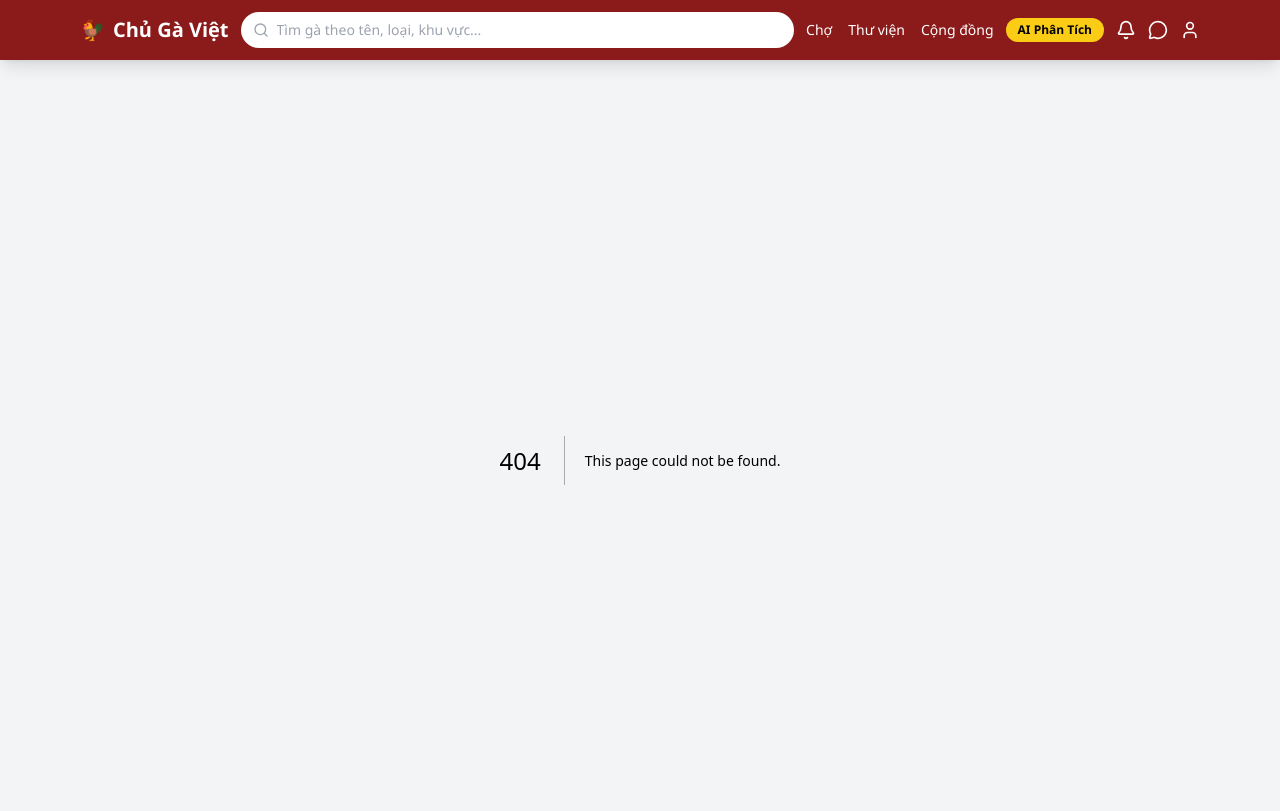
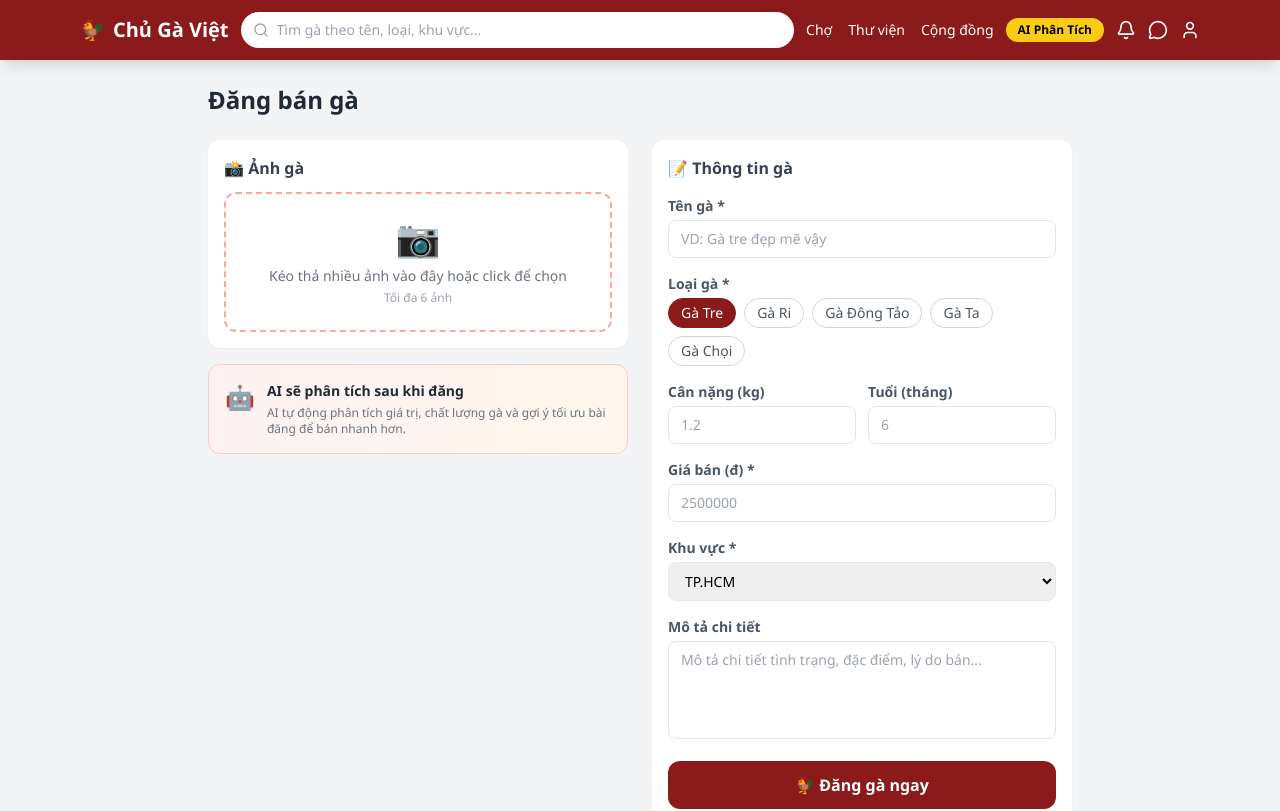
Before and after one commit to Song-Thao/chu-ga-viet, a Next.js app: page /dang-ga in a window 1280 px wide. Before the commit this address had no page. Shown: the top 811 px of the page. Built offline with nearby package versions, Linux system fonts and the light colour scheme.

Commit message:
add dang ga page

```diff
--- /dev/null
+++ b/app/dang-ga/page.tsx
@@ -0,0 +1,163 @@
+'use client';
+import { useState } from 'react';
+import { useRouter } from 'next/navigation';
+
+const LoaiGa = ['Gà Tre', 'Gà Ri', 'Gà Đông Tảo', 'Gà Ta', 'Gà Chọi'];
+const KhuVuc = ['Hà Nội', 'TP.HCM', 'Đà Nẵng', 'Bình Dương', 'Cần Thơ', 'Đồng Tháp', 'An Giang', 'Long An'];
+
+export default function DangGaPage() {
+  const router = useRouter();
+  const [images, setImages] = useState<string[]>([]);
+  const [form, setForm] = useState({
+    ten: '', loai: 'Gà Tre', gia: '', can_nang: '', tuoi: '', khu_vuc: 'TP.HCM', mo_ta: ''
+  });
+  const [submitted, setSubmitted] = useState(false);
+
+  const handleImages = (e: React.ChangeEvent<HTMLInputElement>) => {
+    const files = Array.from(e.target.files || []);
+    files.forEach(file => {
+      const reader = new FileReader();
+      reader.onload = (ev) => {
+        setImages(prev => [...prev, ev.target?.result as string]);
+      };
+      reader.readAsDataURL(file);
+    });
+  };
+
+  const handleSubmit = (e: React.FormEvent) => {
+    e.preventDefault();
+    setSubmitted(true);
+    setTimeout(() => router.push('/cho'), 2000);
+  };
+
+  if (submitted) {
+    return (
+      <div className="min-h-screen flex items-center justify-center">
+        <div className="text-center">
+          <div className="text-6xl mb-4">🐓</div>
+          <div className="font-black text-2xl text-gray-800 mb-2">Đăng gà thành công!</div>
+          <div className="text-gray-500">AI đang phân tích gà của bạn...</div>
+          <div className="mt-4 w-8 h-8 border-4 border-[#8B1A1A] border-t-transparent rounded-full animate-spin mx-auto"></div>
+        </div>
+      </div>
+    );
+  }
+
+  return (
+    <div className="max-w-4xl mx-auto px-4 py-6">
+      <h1 className="font-black text-2xl text-gray-800 mb-6">Đăng bán gà</h1>
+
+      <div className="grid md:grid-cols-2 gap-6">
+
+        {/* UPLOAD ẢNH */}
+        <div>
+          <div className="bg-white rounded-xl p-4 shadow-sm mb-4">
+            <h2 className="font-bold text-gray-700 mb-3">📸 Ảnh gà</h2>
+            <label className="block border-2 border-dashed border-red-300 rounded-xl p-6 text-center cursor-pointer hover:border-red-500 hover:bg-red-50 transition">
+              <input type="file" multiple accept="image/*" className="hidden" onChange={handleImages} />
+              <div className="text-4xl mb-2">📷</div>
+              <div className="text-sm text-gray-500">Kéo thả nhiều ảnh vào đây hoặc click để chọn</div>
+              <div className="text-xs text-gray-400 mt-1">Tối đa 6 ảnh</div>
+            </label>
+
+            {/* Preview ảnh */}
+            {images.length > 0 && (
+              <div className="grid grid-cols-3 gap-2 mt-3">
+                {images.map((img, i) => (
+                  <div key={i} className="relative">
+                    <img src={img} alt="" className="w-full h-24 object-cover rounded-lg" />
+                    <button onClick={() => setImages(prev => prev.filter((_, j) => j !== i))}
+                      className="absolute top-1 right-1 bg-red-600 text-white rounded-full w-5 h-5 text-xs flex items-center justify-center">
+                      ×
+                    </button>
+                    {i === 0 && <div className="absolute bottom-1 left-1 bg-yellow-400 text-black text-xs px-1 rounded">Chính</div>}
+                  </div>
+                ))}
+              </div>
+            )}
+          </div>
+
+          {/* AI NOTICE */}
+          <div className="bg-gradient-to-r from-red-50 to-orange-50 border border-red-200 rounded-xl p-4">
+            <div className="flex items-start gap-3">
+              <div className="text-2xl">🤖</div>
+              <div>
+                <div className="font-bold text-gray-800 text-sm">AI sẽ phân tích sau khi đăng</div>
+                <div className="text-xs text-gray-500 mt-1">AI tự động phân tích giá trị, chất lượng gà và gợi ý tối ưu bài đăng để bán nhanh hơn.</div>
+              </div>
+            </div>
+          </div>
+        </div>
+
+        {/* FORM */}
+        <div className="bg-white rounded-xl p-4 shadow-sm">
+          <h2 className="font-bold text-gray-700 mb-4">📝 Thông tin gà</h2>
+          <form onSubmit={handleSubmit} className="space-y-4">
+
+            <div>
+              <label className="text-sm font-semibold text-gray-600 block mb-1">Tên gà *</label>
+              <input required value={form.ten} onChange={e => setForm({...form, ten: e.target.value})}
+                placeholder="VD: Gà tre đẹp mẽ vậy"
+                className="w-full border rounded-lg px-3 py-2 text-sm focus:outline-none focus:ring-2 focus:ring-red-300" />
+            </div>
+
+            <div>
+              <label className="text-sm font-semibold text-gray-600 block mb-1">Loại gà *</label>
+              <div className="flex flex-wrap gap-2">
+                {LoaiGa.map(lg => (
+                  <button type="button" key={lg} onClick={() => setForm({...form, loai: lg})}
+                    className={`px-3 py-1 rounded-full text-sm border transition ${form.loai === lg ? 'bg-[#8B1A1A] text-white border-[#8B1A1A]' : 'bg-white text-gray-600 border-gray-300 hover:border-red-400'}`}>
+                    {lg}
+                  </button>
+                ))}
+              </div>
+            </div>
+
+            <div className="grid grid-cols-2 gap-3">
+              <div>
+                <label className="text-sm font-semibold text-gray-600 block mb-1">Cân nặng (kg)</label>
+                <input type="number" step="0.1" value={form.can_nang} onChange={e => setForm({...form, can_nang: e.target.value})}
+                  placeholder="1.2"
+                  className="w-full border rounded-lg px-3 py-2 text-sm focus:outline-none focus:ring-2 focus:ring-red-300" />
+              </div>
+              <div>
+                <label className="text-sm font-semibold text-gray-600 block mb-1">Tuổi (tháng)</label>
+                <input type="number" value={form.tuoi} onChange={e => setForm({...form, tuoi: e.target.value})}
+                  placeholder="6"
+                  className="w-full border rounded-lg px-3 py-2 text-sm focus:outline-none focus:ring-2 focus:ring-red-300" />
+              </div>
+            </div>
+
+            <div>
+              <label className="text-sm font-semibold text-gray-600 block mb-1">Giá bán (đ) *</label>
+              <input required type="number" value={form.gia} onChange={e => setForm({...form, gia: e.target.value})}
+                placeholder="2500000"
+                className="w-full border rounded-lg px-3 py-2 text-sm focus:outline-none focus:ring-2 focus:ring-red-300" />
+            </div>
+
+            <div>
+              <label className="text-sm font-semibold text-gray-600 block mb-1">Khu vực *</label>
+              <select value={form.khu_vuc} onChange={e => setForm({...form, khu_vuc: e.target.value})}
+                className="w-full border rounded-lg px-3 py-2 text-sm focus:outline-none focus:ring-2 focus:ring-red-300">
+                {KhuVuc.map(kv => <option key={kv}>{kv}</option>)}
+              </select>
+            </div>
+
+            <div>
+              <label className="text-sm font-semibold text-gray-600 block mb-1">Mô tả chi tiết</label>
+              <textarea value={form.mo_ta} onChange={e => setForm({...form, mo_ta: e.target.value})}
+                placeholder="Mô tả chi tiết tình trạng, đặc điểm, lý do bán..."
+                rows={4}
+                className="w-full border rounded-lg px-3 py-2 text-sm focus:outline-none focus:ring-2 focus:ring-red-300 resize-none" />
+            </div>
+
+            <button type="submit"
+              className="w-full bg-[#8B1A1A] text-white font-black py-3 rounded-xl hover:bg-[#6B0F0F] transition flex items-center justify-center gap-2">
+              🐓 Đăng gà ngay
+            </button>
+          </form>
+        </div>
+      </div>
+    </div>
+  );
+}
```
